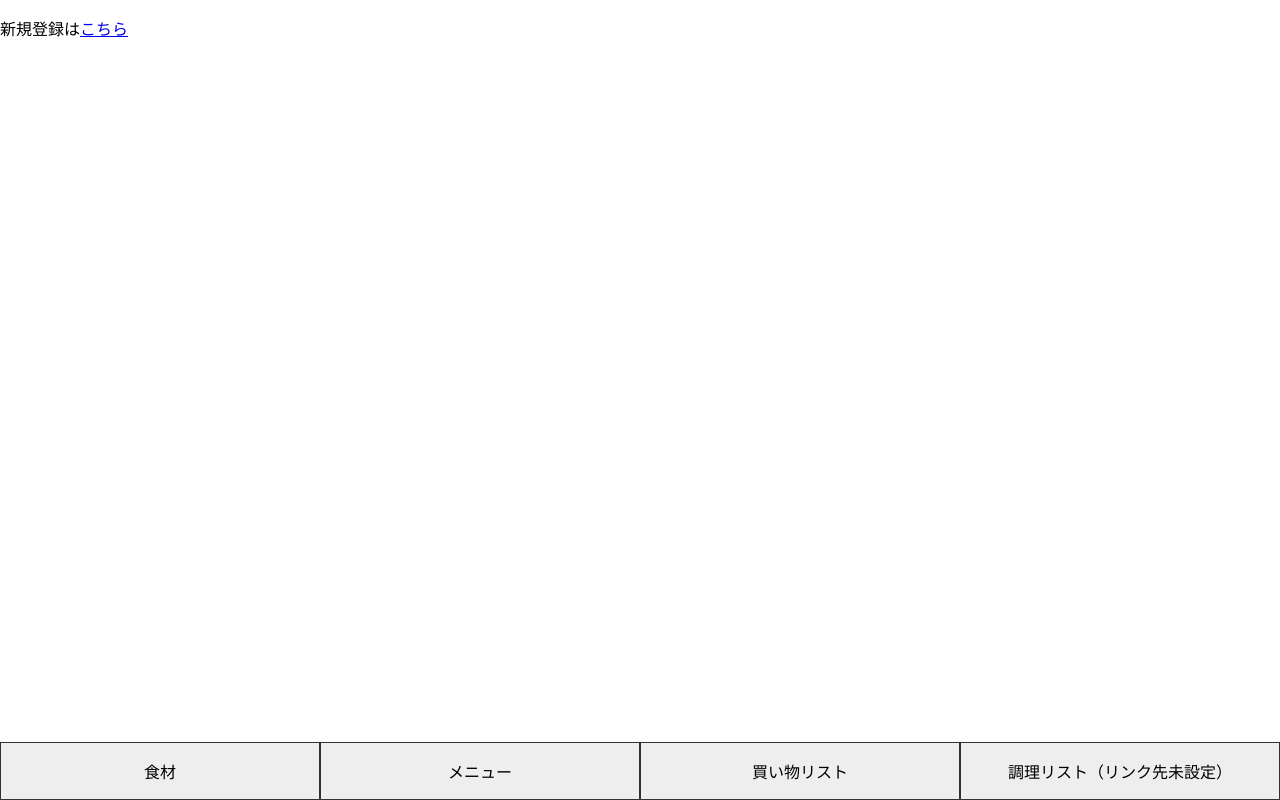
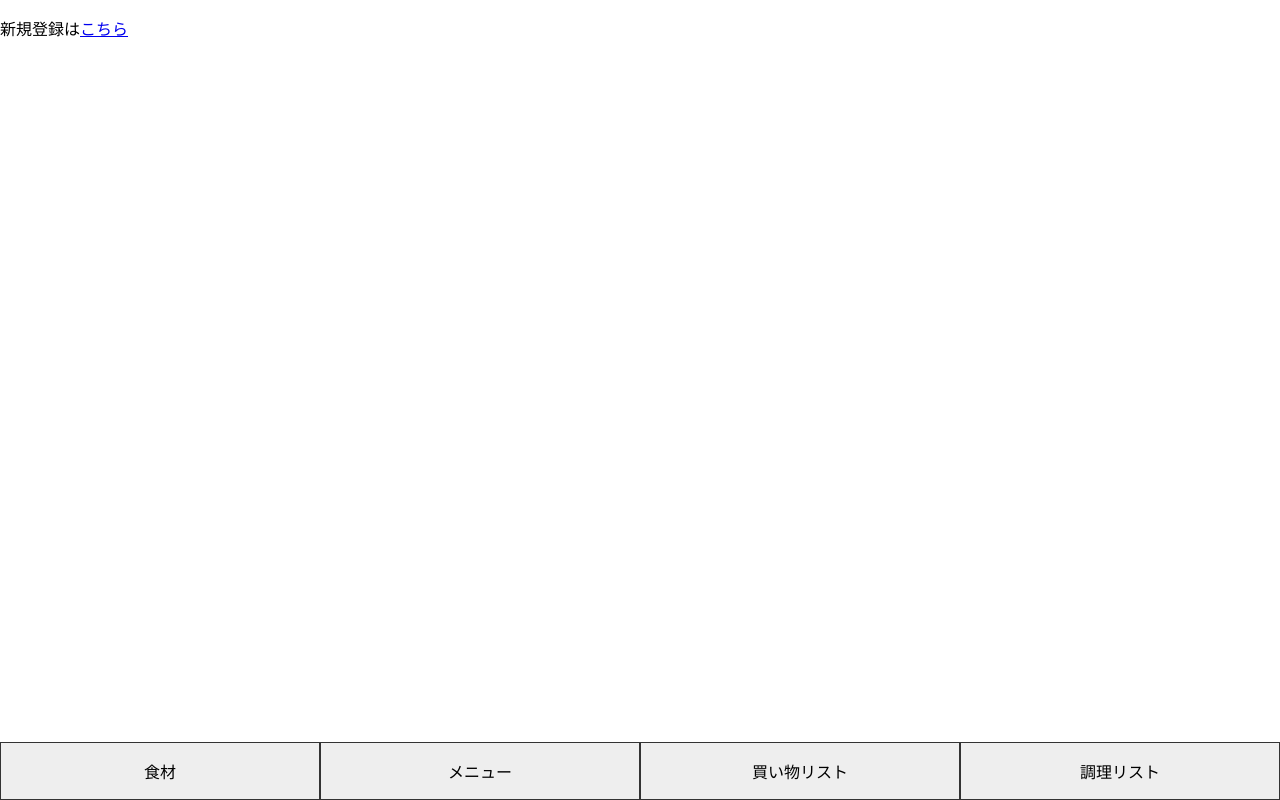
Before and after one commit to takuyashimura/laravel-cook, a React (Create React App) app in the folder my-app/: page / in a window 1280 px wide. Built offline with nearby package versions, Linux system fonts and the light colour scheme.

Commit message:
footerの軽微な修正

```diff
--- a/my-app/src/components/footer.css.tsx
+++ b/my-app/src/components/footer.css.tsx
@@ -13,7 +13,7 @@ export const Footer = () => {
                 <SPtagu>買い物リスト</SPtagu>
             </SMenu>
             <SMenu href="/cookingList/">
-                <SPtagu>調理リスト（リンク先未設定）</SPtagu>
+                <SPtagu>調理リスト</SPtagu>
             </SMenu>
         </SContainer>
     );
```
